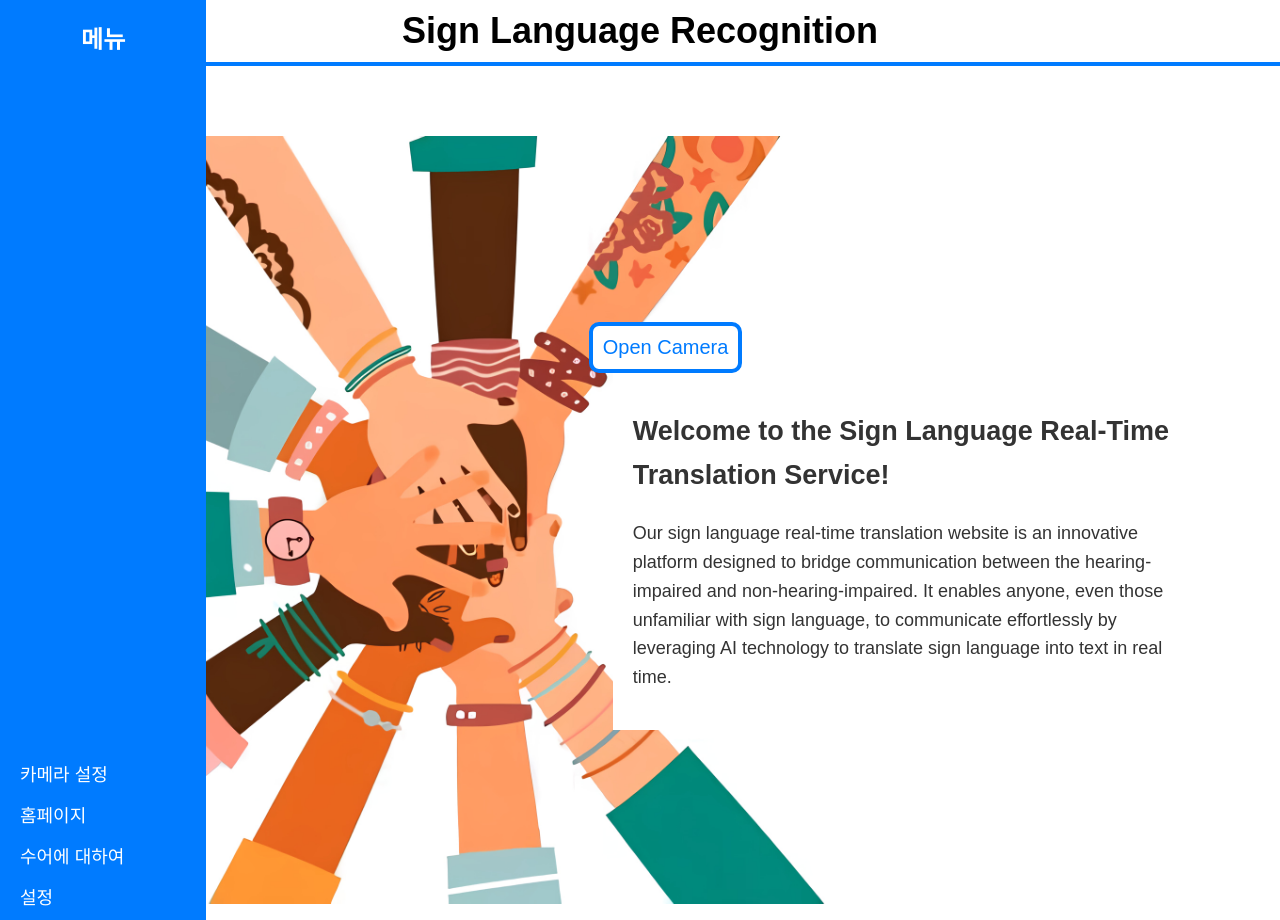
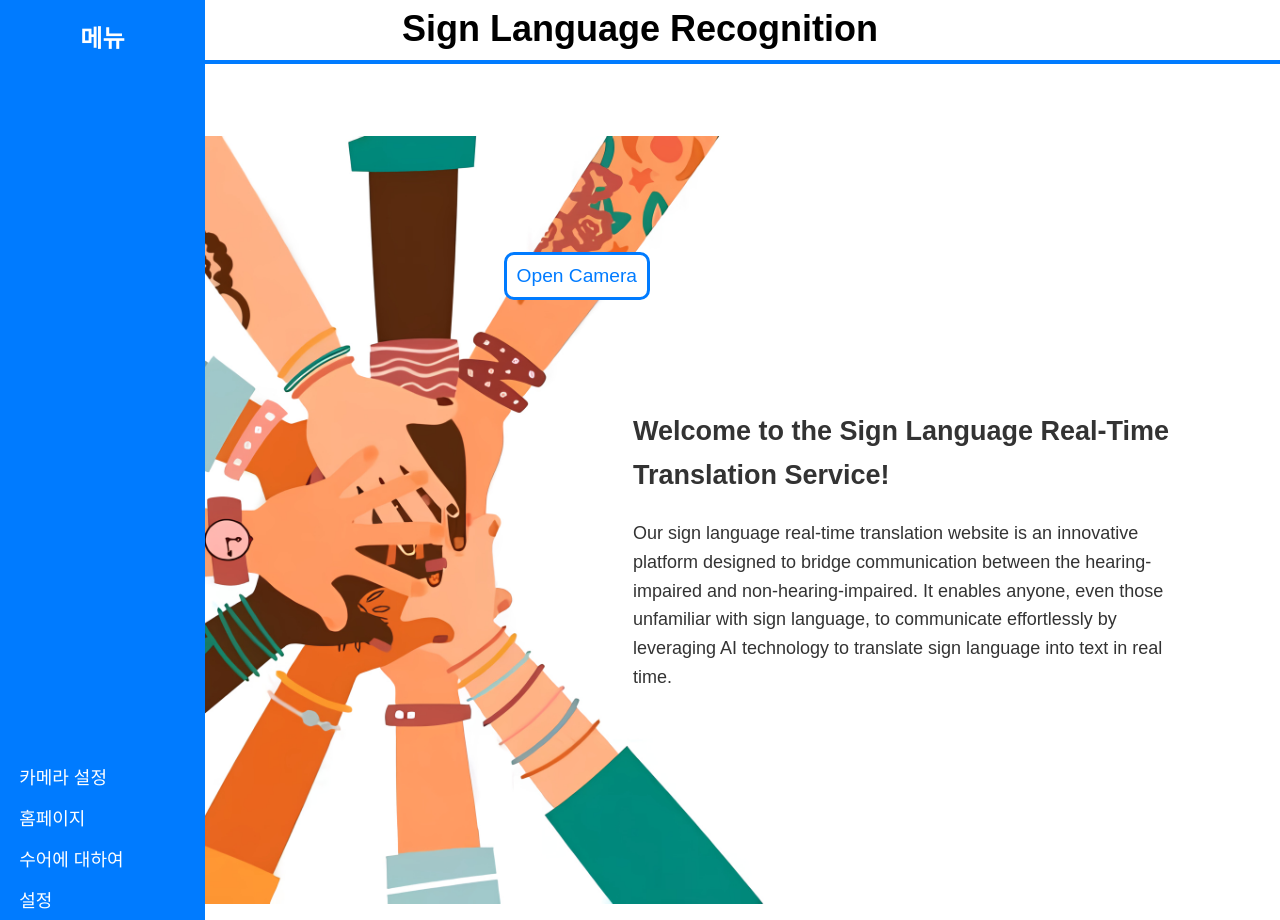
Before and after one commit to UsernameisKoo/SignLanguage_Recognition_Website, a Flask app: page / in a window 1280 px wide. Run offline with Flask 3, Linux system fonts and the light colour scheme; parts of the project's set-up code (start-up, migrations or seed data) failed here and were passed over.

Commit message:
Design compatibility

```diff
--- a/web/app.py
+++ b/web/app.py
@@ -6,6 +6,7 @@
 from PIL import ImageFont, ImageDraw, Image
 import time
 from gpt import process_data
+import os
 
 app = Flask(__name__)
 
@@ -23,7 +24,10 @@
 cap = None
 
 # 한글 폰트 설정
-font_path = "malgun.ttf"  # Windows 환경에서 사용할 폰트 파일 경로
+if os.name == 'nt':  # Windows
+    font_path = "malgun.ttf"
+else:  # MacOS/Linux
+    font_path = "/usr/share/fonts/truetype/nanum/NanumGothic.ttf"
 font = ImageFont.truetype(font_path, 30)
 
 # 제스처 인식 변수
@@ -103,12 +107,20 @@
                     last_detected_time = now
 
         # 화면에 현재 알파벳 및 문장 표시 (PIL로 한글 지원)
+        # 텍스트 렌더링
         frame_pil = Image.fromarray(cv2.cvtColor(frame, cv2.COLOR_BGR2RGB))
         draw = ImageDraw.Draw(frame_pil)
+        if current_alphabet:
+            x, y = 20, 30
+            text = f'현재: {current_alphabet}'
+            draw.text((x+1, y+1), text, font=font, fill=(0, 0, 0))  # 그림자
+            draw.text((x, y), text, font=font, fill=(0, 255, 0))  # 텍스트
+
+        frame = cv2.cvtColor(np.array(frame_pil), cv2.COLOR_RGB2BGR)
 
         # 한글 텍스트 표시
         if current_alphabet:
-            draw.text((10, 30), f'현재: {current_alphabet}', font=font, fill=(0, 255, 0))
+            draw.text((20, 30), f'현재: {current_alphabet}', font=font, fill=(0, 255, 0))
 
         # PIL 이미지를 다시 OpenCV 형식으로 변환
         frame = cv2.cvtColor(np.array(frame_pil), cv2.COLOR_RGB2BGR)
@@ -182,10 +194,3 @@
 
 if __name__ == '__main__':
     app.run(host='0.0.0.0', port=5000, debug=True)
-
-
-
-
-
-# http://127.0.0.1:5000/video_feed
-# "C:/Users/user/Projects/ASL/web/voting_cross_validated.pkl"
--- a/web/templates/index.html
+++ b/web/templates/index.html
@@ -5,6 +5,9 @@
     <meta name="viewport" content="width=device-width, initial-scale=1.0">
     <title>Sign Language Recognition</title>
     <style>
+        html {
+            font-size: 12px; /* 기본 폰트 크기 */
+        }
         body {
             font-family: Arial, sans-serif;
             margin: 0;
@@ -21,7 +24,7 @@
             width: 13%;
             height: 100%;
             background-color: #007BFF;
-            padding: 20px;
+            padding: 1.6rem;
             color: white;
             display: flex;
             flex-direction: column;
@@ -29,8 +32,8 @@
         }
 
         #menu h2 {
-            font-size: 24px;
-            margin: 0 0 20px;
+            font-size: 2rem;
+            margin: 0 0 1.6rem;
             text-align: center;
         }
 
@@ -40,40 +43,40 @@
         }
 
         #menu ul li {
-            margin: 15px 0;
-            font-size: 18px;
+            margin: 1.25rem 0;
+            font-size: 1.5rem;
             cursor: pointer;
         }
 
         #menu ul li:hover {
             background-color: #0056b3;
-            padding: 5px;
-            border-radius: 5px;
+            padding: 0.41rem;
+            border-radius: 0.41rem;
         }
 
         #title {
             position: fixed;
-            top: 10px;
+            top: 0.65rem;
             width: 100%;
             text-align: center;
         }
 
         #title h1 {
-            font-size: 36px;
+            font-size: 3rem;
             margin: 0;
         }
 
         #title hr {
-            margin: 10px auto;
+            margin: 0.83rem auto;
             width: 100%;
             border: none;
-            border-top: 4px solid #007BFF;
+            border-top: 0.4rem solid #007BFF;
         }
 
         #placeholder-image {
             position: fixed;
-            top: 6.5%; /* 화면 상단에서 위치 */
-            left: 7%; /* 화면 왼쪽에서 위치 */
+            top: 5rem; /* 화면 상단에서 위치 */
+            left: 2.4rem; /* 화면 왼쪽에서 위치 */
             width: 90%; /* 전체 화면 대비 가로 비율 */
             height: 100%; /* 전체 화면 대비 세로 비율 */
             background-image: url("{{ url_for('static', filename='images/background.jpg') }}"); /* 이미지 경로 */
@@ -87,27 +90,27 @@
             position: fixed;
             top: 20%;
             left: 18%;
-            width: 640px;
-            height: 480px;
+            width: 53.33rem;
+            height: 40rem;
             display: none;
             justify-content: center;
             align-items: center;
-            border: 4px solid #007BFF;
-            border-radius: 10px;
+            border: 0.4rem solid #007BFF;
+            border-radius: 0.8rem;
         }
 
         #start-camera {
             position: fixed;
-            top: 35%;
-            right: 42%;
+            top: 21rem;
+            right: 52.5rem;
             cursor: pointer;
             color: #007BFF;
-            font-size: 20px;
+            font-size: 1.6rem;
             text-align: center;
-            padding: 10px;
+            padding: 0.83rem;
             background-color: white;
-            border: 4px solid #007BFF;
-            border-radius: 10px;
+            border: 0.33rem solid #007BFF;
+            border-radius: 0.83rem;
             transition: background-color 0.3s;
         }
 
@@ -226,12 +229,11 @@
             right: 5%; /* 화면 오른쪽에서의 위치 */
             width: 44%; /* 메시지의 가로 폭 */
             font-family: Arial, sans-serif;
-            font-size: 18px;
+            font-size: 1.5rem;
             line-height: 1.6;
             color: #333;
             text-align: left; /* 텍스트를 왼쪽 정렬 */
-            padding: 20px; /* 내부 여백 추가 */
-            background-color: #FFFFFF; /* 배경색 */
+            padding: 1.66rem; /* 내부 여백 추가 */
             transition: opacity 0.5s ease; /* 사라질 때 부드러운 효과 */
         }
 
```
Also changed, not shown: other parts of web/templates/index.html (+33 -33 lines).
